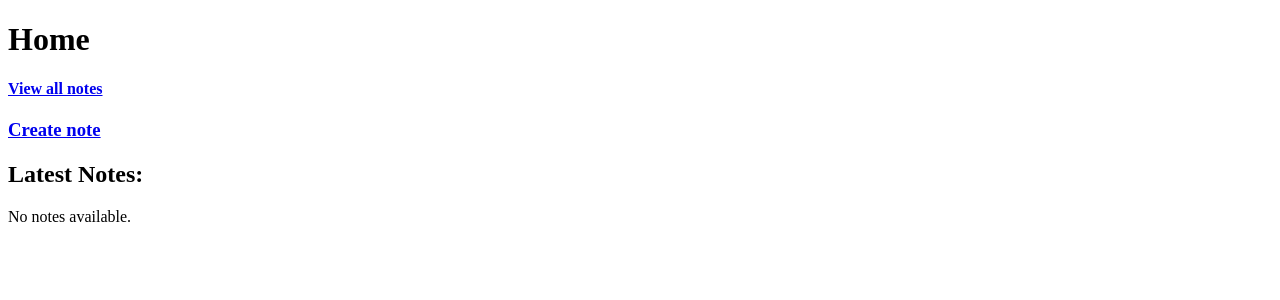
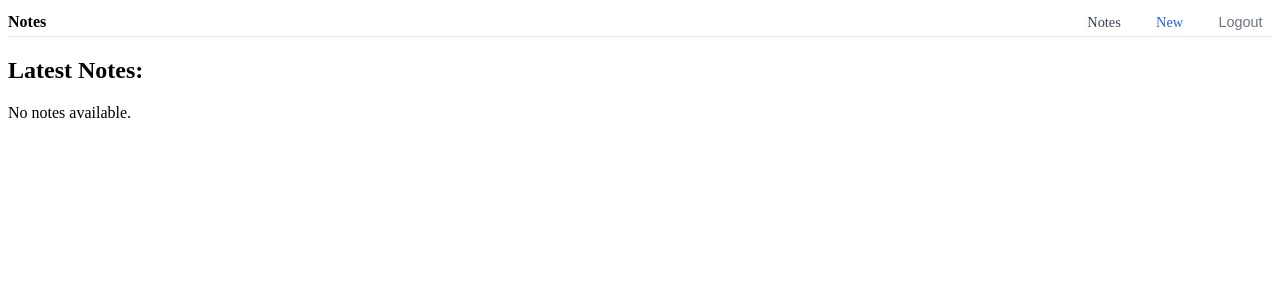
Before and after one commit to mopy7/django-notes, a Django app: page / in a window 1280 px wide. Shown: the top 300 px of the page. Run offline with Django 5.2, Linux system fonts and the light colour scheme; the visitor is signed in with stand-in values (Sample User, id 1); data that the repository does not hold is empty.

Commit message:
Minor UI adjustment

```diff
--- a/core/settings.py
+++ b/core/settings.py
@@ -119,8 +119,12 @@ USE_TZ = True
 # https://docs.djangoproject.com/en/5.2/howto/static-files/
 
 STATIC_URL = 'static/'
+STATICFILES_DIRS = [BASE_DIR / "static"]
 
 # Default primary key field type
 # https://docs.djangoproject.com/en/5.2/ref/settings/#default-auto-field
 
 DEFAULT_AUTO_FIELD = 'django.db.models.BigAutoField'
+
+LOGIN_REDIRECT_URL = "/"
+LOGOUT_REDIRECT_URL = "/accounts/login/"
--- a/notes/templates/notes/base.html
+++ b/notes/templates/notes/base.html
@@ -1,12 +1,36 @@
+{% load static %}
 <!DOCTYPE html>
 <html lang="en">
 <head>
   <meta charset="UTF-8">
-  <meta name="viewport" content="width=device-width, initial-scale=1.0">
-  <title>{% block title %}{% endblock %}</title>
+  <title>{% block title %}Notes{% endblock %}</title>
+  <link rel="stylesheet" href="{% static 'css/app.css' %}">
 </head>
 <body>
-  {% block content %}
-  {% endblock %}
+
+<header class="header">
+  <div class="container header-inner">
+    <div class="header-left">
+      <span class="logo">Notes</span>
+    </div>
+
+    <nav class="header-right">
+      <a href="{% url 'note-list' %}" class="nav-link">Notes</a>
+      <a href="{% url 'note-create' %}" class="nav-link primary">New</a>
+
+      {% if user.is_authenticated %}
+        <form method="post" action="{% url 'logout' %}">
+          {% csrf_token %}
+          <button class="nav-link logout">Logout</button>
+        </form>
+      {% endif %}
+    </nav>
+  </div>
+</header>
+
+<main class="container">
+  {% block content %}{% endblock %}
+</main>
+
 </body>
 </html>
--- a/notes/templates/notes/home.html
+++ b/notes/templates/notes/home.html
@@ -3,16 +3,13 @@
 {% block title %}Home{% endblock %}
 
 {% block content %}
-  <h1>Home</h1>
-  <h4><a href="{% url 'note-list' %}">View all notes</a></h4>
-
-  <h3><a href="{% url 'note-create' %}">Create note</a></h3>
-
   <h2>Latest Notes:</h2>
   {% for note in notes %}
     <h4>
       <a href="{% url 'note-detail' note.slug %}">
-        {{ note.title }}
+        <div class="note-item">
+          {{ note.title }}
+        </div>
       </a>
     </h4>
   {% empty %}
--- /dev/null
+++ b/static/css/app.css
@@ -0,0 +1,49 @@
+/* Header */
+.header {
+  background: #ffffff;
+  border-bottom: 1px solid #e5e7eb;
+}
+
+.header-inner {
+  display: flex;
+  justify-content: space-between;
+  align-items: center;
+}
+
+.header-right {
+  display: flex;
+  align-items: center;
+  gap: 1rem;
+}
+
+.logo {
+  font-weight: 600;
+  font-size: 1rem;
+}
+
+/* Nav links */
+.nav-link {
+  font-size: 0.9rem;
+  color: #374151;
+  text-decoration: none;
+  background: none;
+  border: none;
+  padding: 0.35rem 0.6rem;
+  cursor: pointer;
+}
+
+.nav-link:hover {
+  background: #f3f4f6;
+  border-radius: 4px;
+}
+
+/* Primary action */
+.nav-link.primary {
+  color: #2563eb;
+  font-weight: 500;
+}
+
+/* Logout should look like text, not a button */
+.nav-link.logout {
+  color: #6b7280;
+}
```
Also changed, not shown: notes/templates/notes/note_detail.html (+17 -6 lines), notes/templates/notes/note_list.html (+13 -15 lines), templates/registration/login.html (+8 -8 lines).
